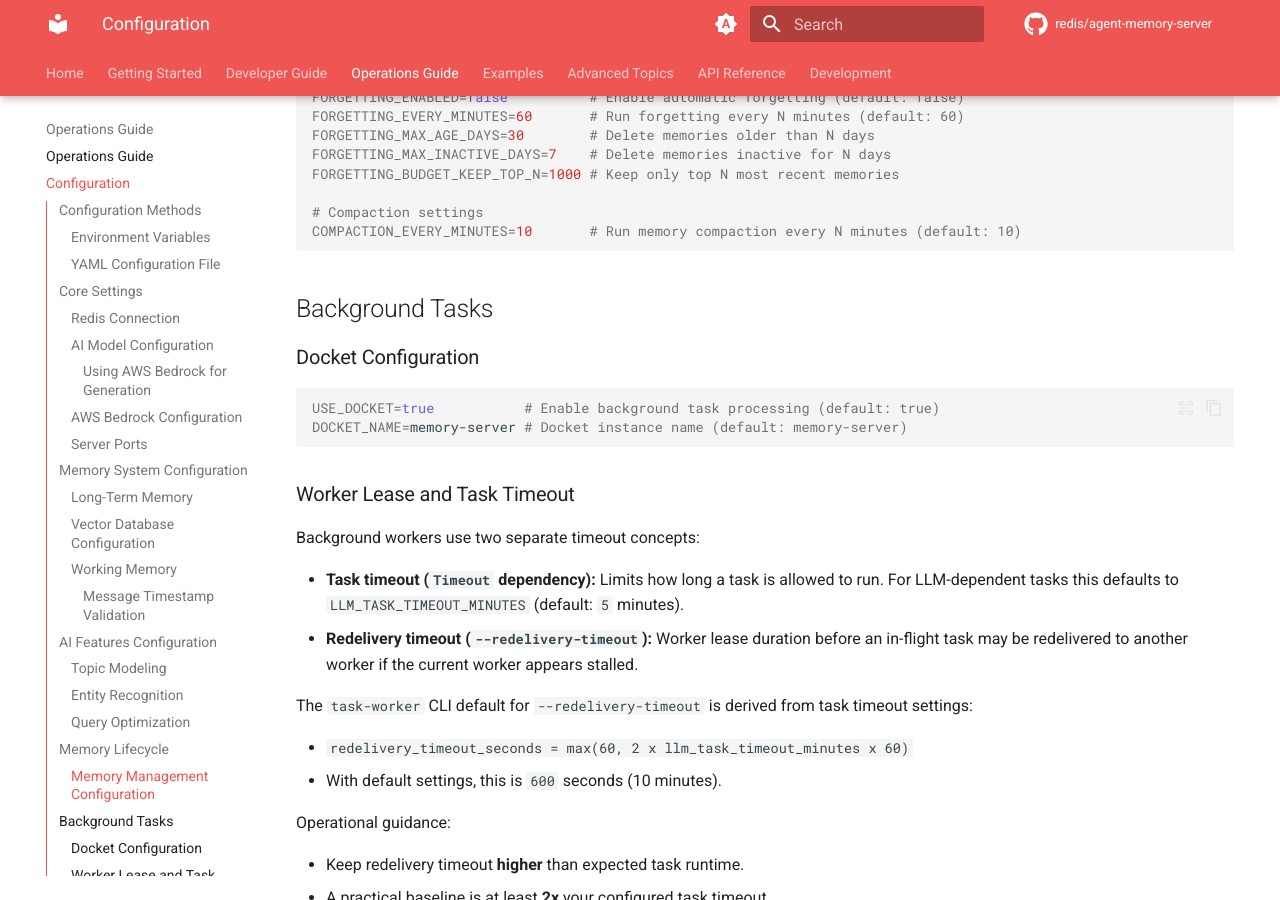
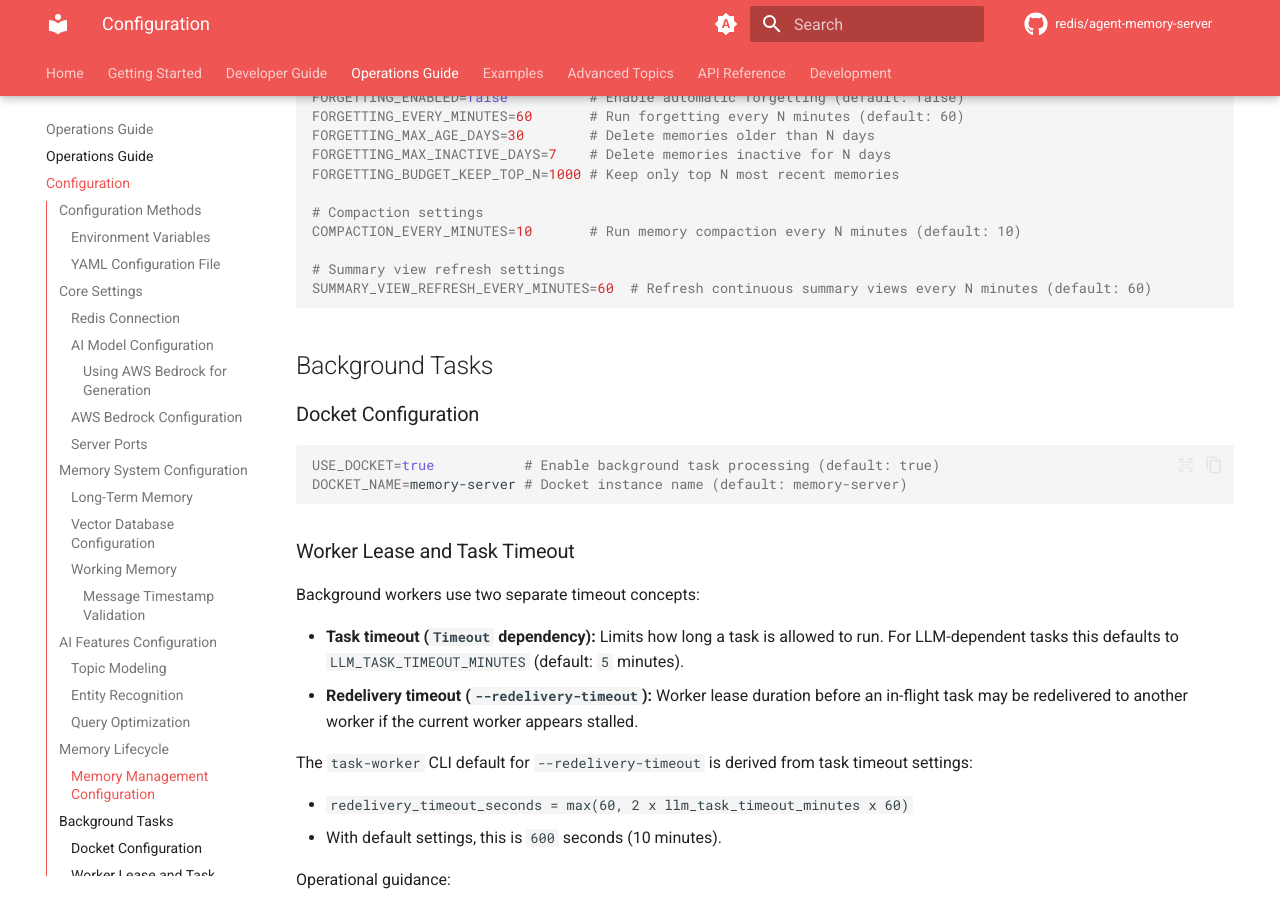
Before and after one commit to redis/agent-memory-server, an MkDocs documentation site: the page built from docs/configuration.md, in a window 1280 px wide and 900 px high, scrolled down 3937 px. Built offline with MkDocs 1.6.1 and Material for MkDocs 9.7.7, drawn with Linux system fonts in a browser that asks for light colours; comment, search, counter and statistics services are not loaded; the version menu is left out.

Commit message:
docs: document SUMMARY_VIEW_REFRESH_EVERY_MINUTES env var

````diff
--- a/docs/configuration.md
+++ b/docs/configuration.md
@@ -171,6 +171,9 @@ FORGETTING_BUDGET_KEEP_TOP_N=1000 # Keep only top N most recent memories
 
 # Compaction settings
 COMPACTION_EVERY_MINUTES=10       # Run memory compaction every N minutes (default: 10)
+
+# Summary view refresh settings
+SUMMARY_VIEW_REFRESH_EVERY_MINUTES=60  # Refresh continuous summary views every N minutes (default: 60)
 ```
 
 ## Background Tasks
````
